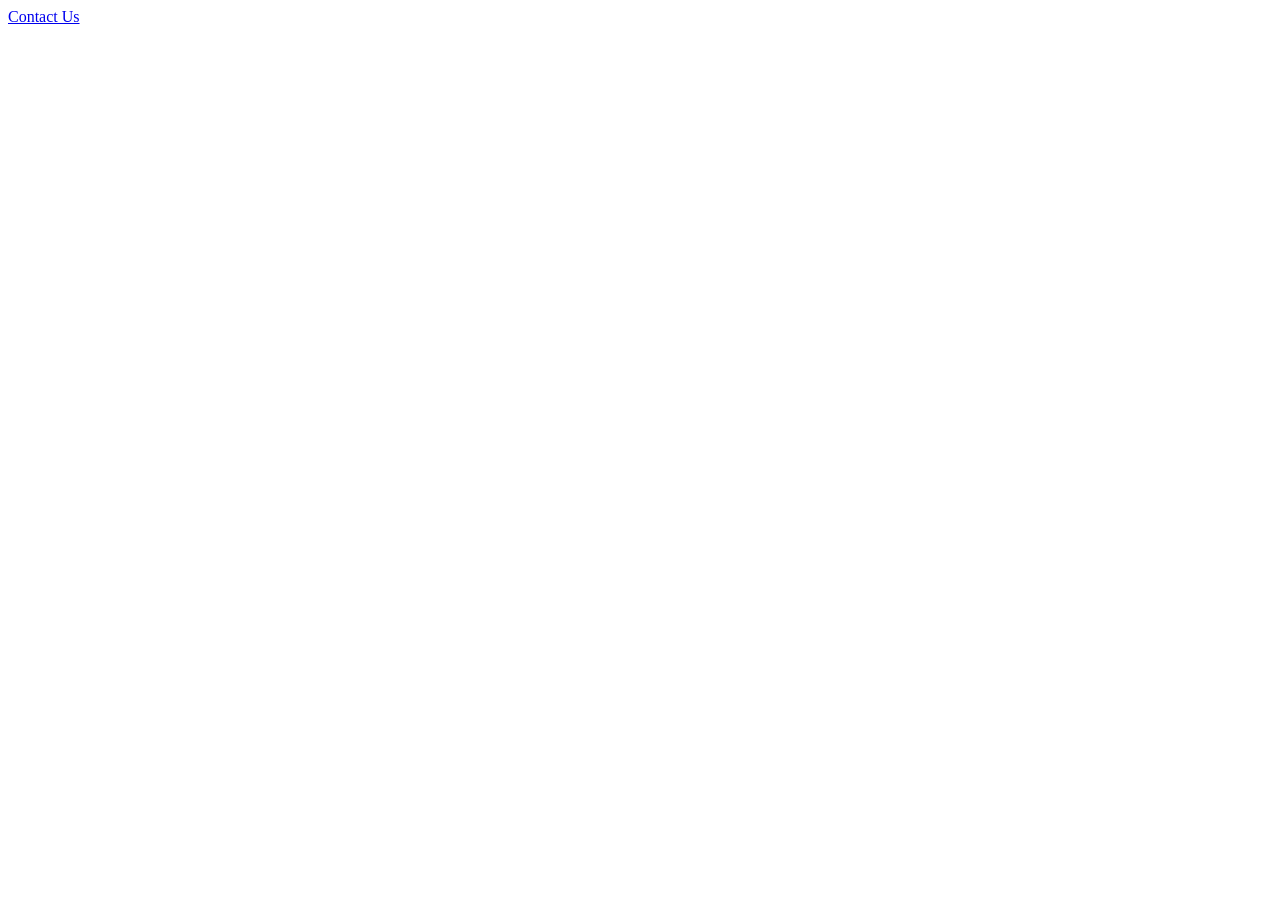
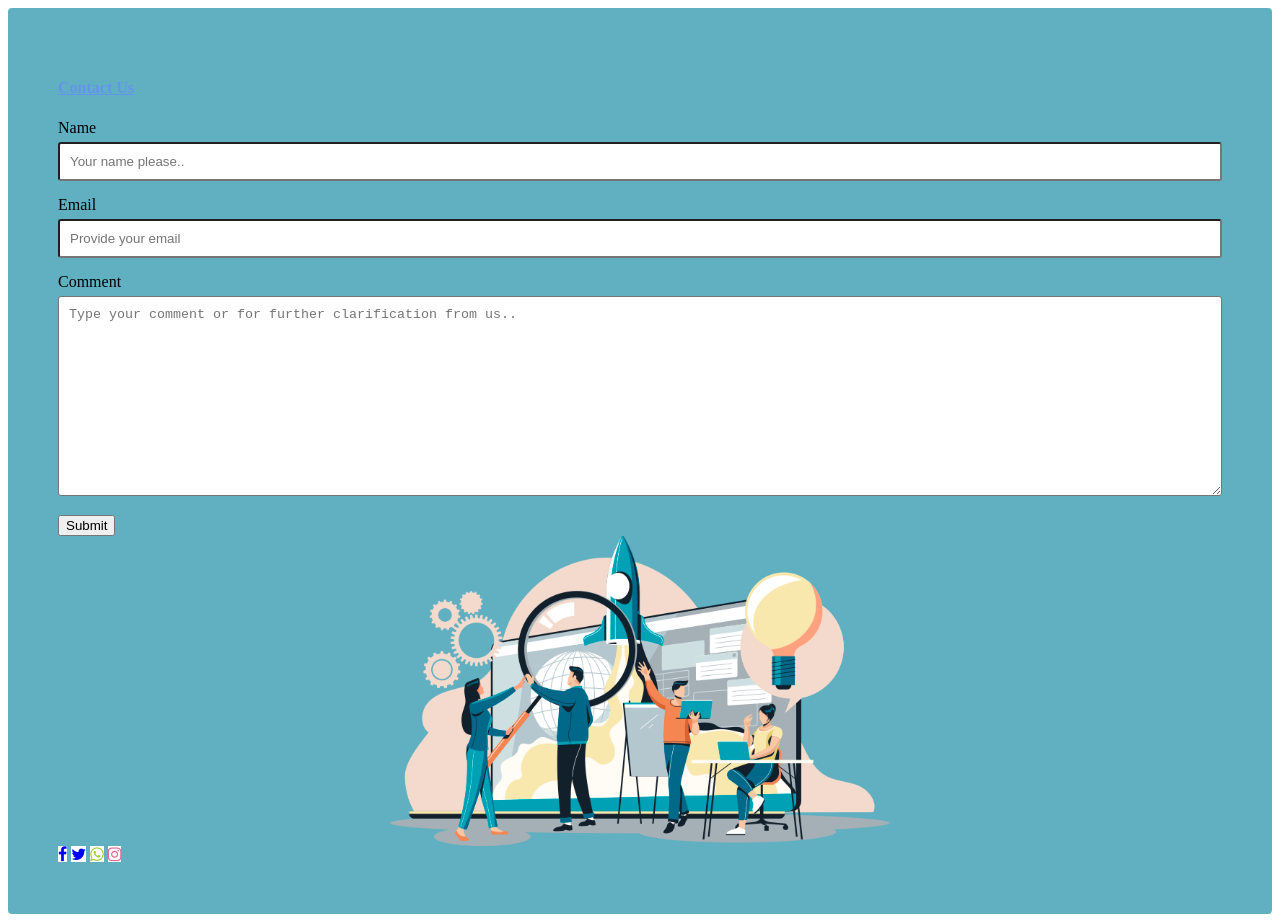
Before and after one commit to trevin-livele/food-vendor, a plain HTML site: page contact.html in a window 1280 px wide. Before the commit the page ends 800 px from the top, so only its background shows below. Drawn offline with Linux system fonts and the light colour scheme.

Commit message:
Add contact form

```diff
--- a/contact.css
+++ b/contact.css
@@ -0,0 +1,58 @@
+#back {
+    display: block;
+    margin-left: auto;
+  margin-right: auto;
+}
+#Icons{
+  display: block;
+  margin-left: auto;
+  margin-right: auto;
+}
+#header4 a{
+    color: cornflowerblue;
+}
+
+.Contact{
+    background-color: #60B0C1;
+    padding: 50px;
+    border-radius: 4px;
+    box-shadow: lavender;
+}
+
+input[type=text],textarea {
+    width: 100%;
+    padding: 10px;
+    border: 1p solid #ccc;
+    border-radius: 3px;
+    box-sizing: border-box;
+    margin-top: 5px;
+    margin-bottom: 15px;
+    resize: vertical;
+}
+
+input[type=submit]:hover {
+    background-color: #45a049;
+}
+
+.fa-facebook{
+    color: blue;
+    background-color: white;
+}
+
+.fa-whatsapp{
+    color: yellowgreen;
+    background-color: white;
+
+}
+
+.fa-twitter{
+    color: blue;
+    background-color: white;
+
+}
+
+.fa-instagram{
+    color: palevioletred;
+    background: white;
+
+}
--- a/contact.html
+++ b/contact.html
@@ -5,10 +5,44 @@
     <meta http-equiv="X-UA-Compatible" content="IE=edge">
     <meta name="viewport" content="width=device-width, initial-scale=1.0">
     <title>contact</title>
+    <link rel="stylesheet" href="https://cdnjs.cloudflare.com/ajax/libs/font-awesome/4.7.0/css/font-awesome.min.css">
+
+   <link rel="stylesheet" href="contact.css">
 </head>
 <body>
-   <div class="Contact us">
-       <a href="#contact">Contact Us</a>
+
+   <div class="Contact">
+       <h4 id="header4"><a href="#contact">Contact Us</a></h4>
+       <form action="" method="POST">
+
+        <label for="fname">Name</label>
+        <input type="text" id="name" name="tname" placeholder="Your name please..">
+
+        <label for="lname">Email</label>
+        <input type="text" id="email" name="email" placeholder="Provide your email">
+
+
+
+        <label for="subject">Comment</label>
+        <textarea id="subject" name="subject" placeholder="Type your comment or for further clarification from us.." style="height:200px"></textarea>
+
+        <input type="submit" value="Submit">
+
+      </form>
+
+       <div class="Image">
+           <img id="back" src="./ImageContact/contact.png" width="500">
+       </div>
+
+     <div id="Icons">
+        <i class="fa fa-facebook"></i>
+        <i class="fa fa-twitter"></i>
+        <i class="fa fa-whatsapp"></i>
+        <i class="fa fa-instagram"></i>
+     </div>
+
    </div>
+
+   <script src="./contact.js"></script>
 </body>
 </html>
```
Also changed, not shown: ImageContact/contact.png (added), index.html (deleted).
